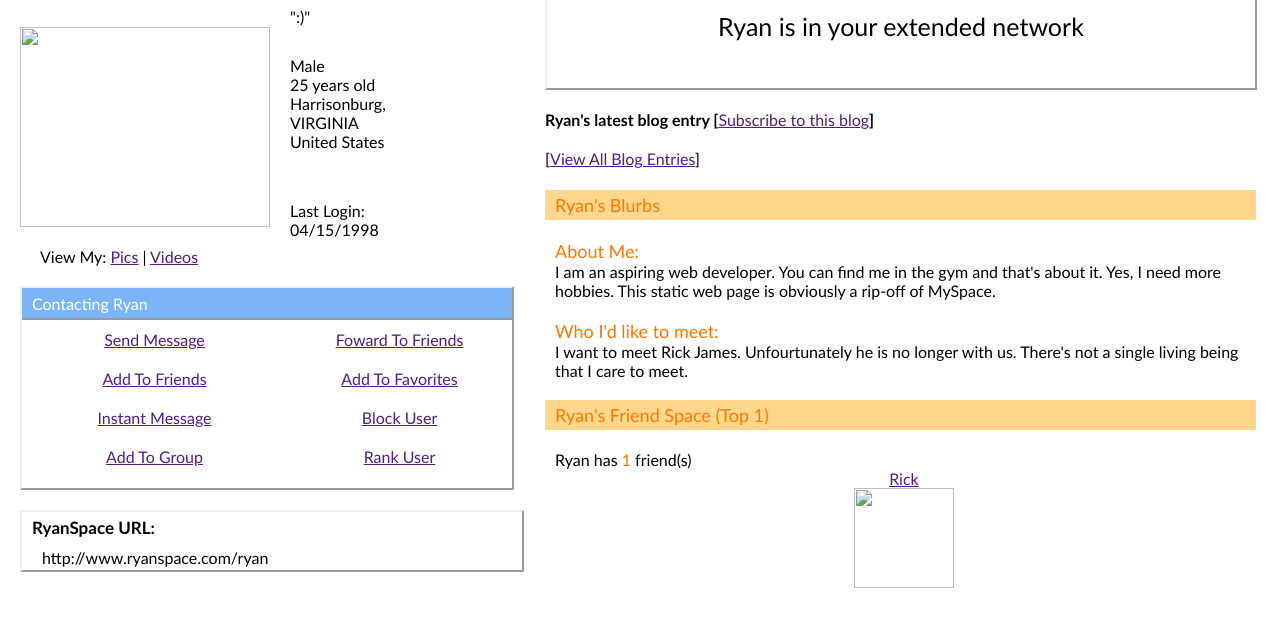
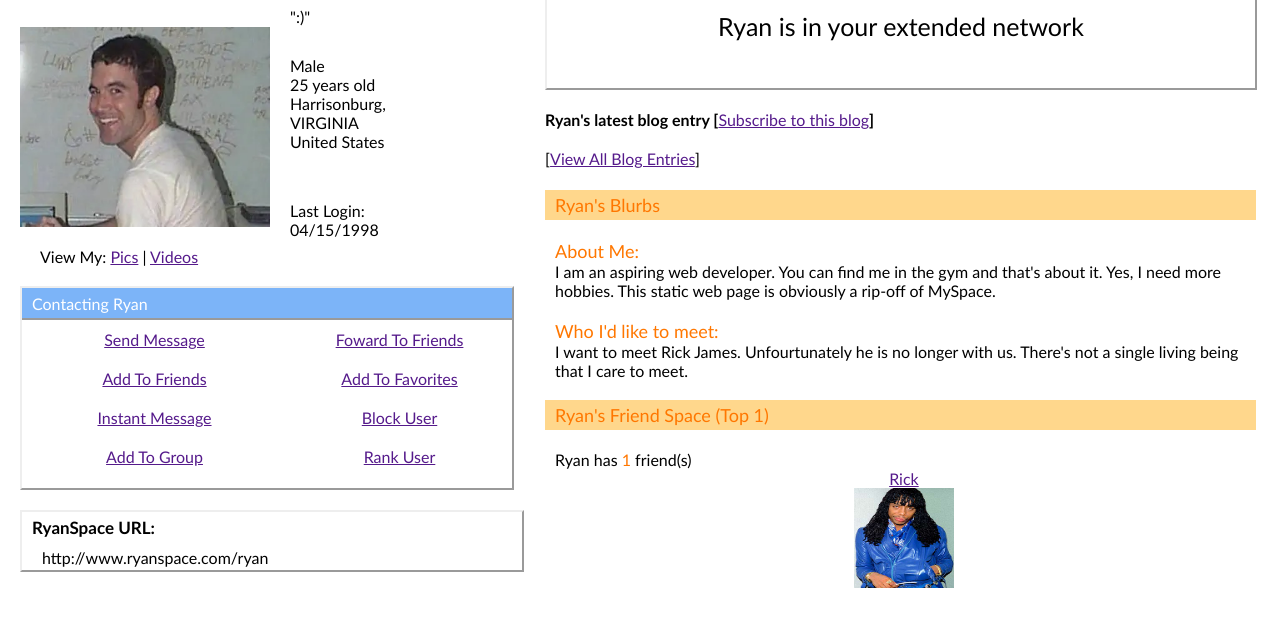
Before and after one commit to fakefarm/code_and_coffee_demos, a plain HTML site: page people/RyanHeishman/index.html in a window 1280 px wide. Shown: the part 149-776 px from the top of the page. Drawn offline with Linux system fonts and the light colour scheme; the site is published under a folder, as on GitHub Pages, so addresses that start at the root find nothing.

Commit message:
picture path fix

```diff
--- a/people/RyanHeishman/index.html
+++ b/people/RyanHeishman/index.html
@@ -74,7 +74,7 @@
                 <h2 style="margin-top: 20px; font-size: 30px;">Ryan</h2>
 
                 <div class="mid-left-top">
-                    <img class="pic" src="/4efd9b8b69bedd682c000022.webp" alt="">
+                    <img class="pic" src="./4efd9b8b69bedd682c000022.webp" alt="">
                     <div class="mid-left-top-right">
                             <p style="margin-bottom: 30px;">":)"</p>
                             <p>Male</p>
@@ -148,7 +148,7 @@
                             <a href="">Rick</a>
                         </div>
                         <div class="friend">
-                            <img class="friend-pic" src="/rick.jpeg" alt="">
+                            <img class="friend-pic" src="./rick.jpeg" alt="">
                         </div>
                     </div>
                 </div>
```
